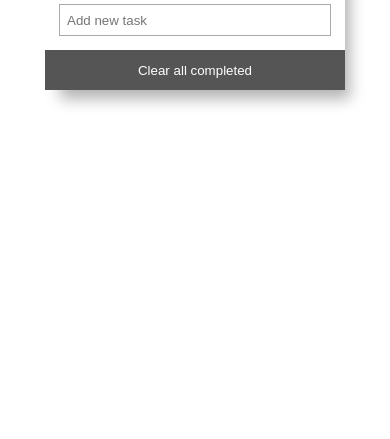
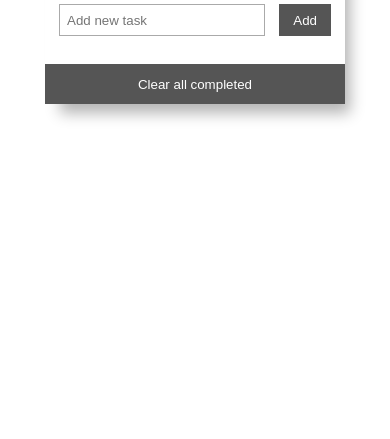
Before and after one commit to shasherazi/toDoList, a website built with webpack: page src/index.html in a window 390 px wide. Shown: the part 405-844 px from the top of the page. Built offline with nearby package versions, Linux system fonts and the light colour scheme.

Commit message:
Add `add` button for mobile devices

```diff
--- a/src/index.html
+++ b/src/index.html
@@ -9,6 +9,7 @@
     <main class="main">
       <section class="todo-list">
         <h1 class="todo-list-title">To Do List</h1>
+        <div class="todo-input">
           <input
             type="text"
             name="task"
@@ -16,6 +17,8 @@
             class="task-input"
             placeholder="Add new task"
           />
+          <button class="task-add-btn">Add</button>
+        </div>
         <ul class="todo-list-ul"></ul>
         <button class="todo-list-clear-btn">Clear all completed</button>
       </section>
--- a/src/index.js
+++ b/src/index.js
@@ -12,6 +12,7 @@ import './styles/style.css';
 const input = document.querySelector('.task-input');
 const todoList = document.querySelector('.todo-list-ul');
 const clearCompletedBtn = document.querySelector('.todo-list-clear-btn');
+const addTaskBtn = document.querySelector('.task-add-btn');
 
 let toDoTasks = getLocalStorage();
 
@@ -19,6 +20,15 @@ renderToDoList(toDoTasks);
 
 input.addEventListener('keypress', (e) => {
   if (e.key === 'Enter' && input.value !== '') {
+    addTask(toDoTasks, input.value);
+    input.value = '';
+    updateLocalStorage(toDoTasks);
+    renderToDoList(toDoTasks);
+  }
+});
+
+addTaskBtn.addEventListener('click', () => {
+  if (input.value !== '') {
     addTask(toDoTasks, input.value);
     input.value = '';
     updateLocalStorage(toDoTasks);
--- a/src/styles/style.css
+++ b/src/styles/style.css
@@ -20,13 +20,31 @@ body {
   box-shadow: 10px 14px 14px -5px rgba(0, 0, 0, 0.3);
 }
 
+.todo-input {
+  display: flex;
+  padding: 14px;
+}
+
 .task-input {
   /* stylelint-disable-next-line */
   width: -webkit-fill-available;
   height: 30px;
   padding: 0 0 0 7px;
   border: 1px solid #aaa;
-  margin: 0 14px;
+  margin: 0 14px 0 0;
+}
+
+.task-add-btn {
+  background-color: #555;
+  color: #fff;
+  border: none;
+  padding: 0 14px;
+  cursor: pointer;
+  outline: none;
+}
+
+.task-add-btn:hover {
+  background-color: #333;
 }
 
 .todo-list-title {
```
Lines whose indentation alone changed are shown as unchanged.
